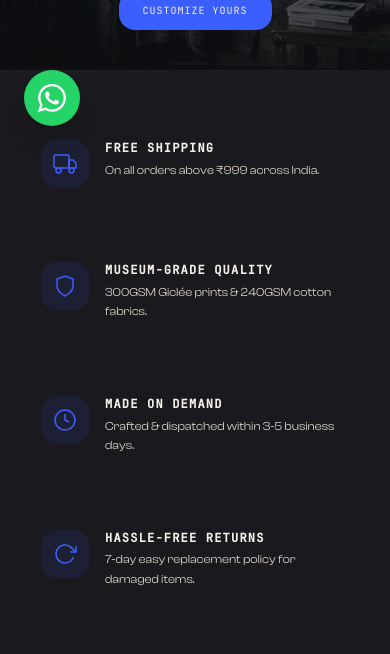
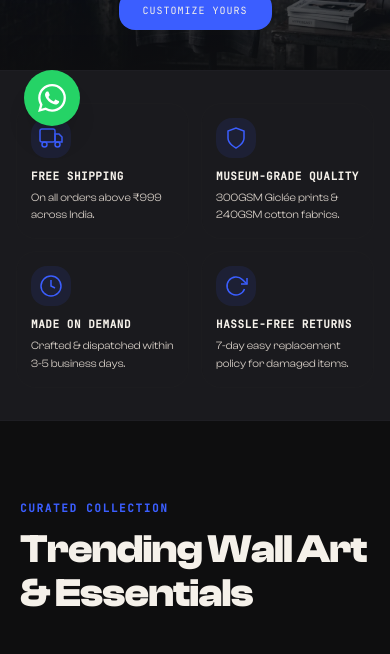
Before and after one commit to JbRzKratos/StarBy, a Next.js app: page / in a window 390 px wide. Shown: the part 694-1348 px from the top of the page. Built offline with nearby package versions, Linux system fonts and the light colour scheme; no server answers.

Commit message:
Fixed some ar bugs & Mobile buttons bugs

```diff
--- a/app/globals.css
+++ b/app/globals.css
@@ -81,7 +81,16 @@
     cursor: auto !important;
   }
 
-  /* Hide floating widgets (Tawk.to chat & WhatsApp) when any drawer or modal is open */
+  /* Hide underlying page content during AR camera preview so WebXR background doesn't bleed through */
+  body.ar-active main,
+  body.ar-active header:not(#xr-overlay header),
+  body.ar-active footer {
+    visibility: hidden !important;
+    opacity: 0 !important;
+    pointer-events: none !important;
+  }
+
+  /* Hide floating widgets (Tawk.to chat & WhatsApp) when any drawer or modal or AR is open */
   body[style*='overflow: hidden'] .fixed.bottom-6.left-6,
   body[style*='overflow: hidden'] .fixed.bottom-24.right-6,
   body[style*='overflow: hidden'] #tawk-default-container,
@@ -96,6 +105,13 @@
   body.mobile-drawer-open iframe[title*='chat' i],
   body.mobile-drawer-open iframe[title*='tawk' i],
   body.mobile-drawer-open div[class*='tawk'],
+  body.ar-active .fixed.bottom-6.left-6,
+  body.ar-active .fixed.bottom-24.right-6,
+  body.ar-active #tawk-default-container,
+  body.ar-active .tawk-min-container,
+  body.ar-active iframe[title*='chat' i],
+  body.ar-active iframe[title*='tawk' i],
+  body.ar-active div[class*='tawk'],
   .admin-root #tawk-default-container,
   .admin-root .tawk-min-container,
   .admin-root iframe[title*='chat' i],
--- a/components/home/trust-badges.tsx
+++ b/components/home/trust-badges.tsx
@@ -99,20 +99,24 @@ export function TrustBadges() {
   );
 
   return (
-    <section className="py-12 bg-graphite border-y border-smoke/30">
-      <div className="section-container">
-        <div ref={containerRef} className="grid grid-cols-1 sm:grid-cols-2 lg:grid-cols-4 gap-8">
+    <section className="py-8 sm:py-12 bg-graphite border-y border-smoke/30">
+      <div className="section-container px-4 sm:px-6">
+        <div ref={containerRef} className="grid grid-cols-2 lg:grid-cols-4 gap-3 sm:gap-6">
           {BADGES.map((badge, idx) => (
             <div
               key={idx}
-              className="flex items-start gap-4 p-5 rounded-xl bg-smoke/5 border border-smoke/10 hover:border-cobalt/40 transition-colors"
+              className="flex flex-col sm:flex-row items-start gap-2.5 sm:gap-4 p-3.5 sm:p-5 rounded-xl bg-smoke/5 border border-smoke/10 hover:border-cobalt/40 transition-colors"
             >
-              <div className="p-3 bg-cobalt/10 text-cobalt rounded-lg shrink-0">{badge.icon}</div>
+              <div className="p-2 sm:p-3 bg-cobalt/10 text-cobalt rounded-lg shrink-0">
+                {badge.icon}
+              </div>
               <div>
-                <h3 className="font-mono text-caption text-bone uppercase tracking-widest font-semibold mb-1">
+                <h3 className="font-mono text-[11px] sm:text-caption text-bone uppercase tracking-wider sm:tracking-widest font-semibold mb-1">
                   {badge.title}
                 </h3>
-                <p className="font-sans text-xs text-pearl leading-relaxed">{badge.description}</p>
+                <p className="font-sans text-[11px] sm:text-xs text-pearl leading-relaxed">
+                  {badge.description}
+                </p>
               </div>
             </div>
           ))}
--- a/components/layout/navigation/navigation.mobile.tsx
+++ b/components/layout/navigation/navigation.mobile.tsx
@@ -178,7 +178,7 @@ export function NavigationMobile() {
             </button>
             <button
               onClick={() => setWishlistOpen(true)}
-              className="relative text-pearl hover:text-ember transition-colors flex items-center justify-center w-10 h-10 hidden xs:flex"
+              className="relative text-pearl hover:text-ember transition-colors flex items-center justify-center w-10 h-10"
               aria-label="Open wishlist"
             >
               <svg
--- a/components/product/webxr-preview.tsx
+++ b/components/product/webxr-preview.tsx
@@ -244,6 +244,7 @@ function XRStateReporter({ onStateChange }: { onStateChange: (isPresenting: bool
 export function WebXRPreview({ panels, onClose }: WebXRPreviewProps) {
   const [started, setStarted] = useState(false);
   const [placedMatrix, setPlacedMatrix] = useState<THREE.Matrix4 | null>(null);
+  const [showInstructions, setShowInstructions] = useState(true);
 
   return (
     <div id="xr-overlay" className="fixed inset-0 z-[200] bg-charcoal">
@@ -296,13 +297,19 @@ export function WebXRPreview({ panels, onClose }: WebXRPreviewProps) {
       )}
 
       {/* Explicit, high-visibility instructions overlaid across the bottom of the screen */}
-      {started && !placedMatrix && (
+      {started && !placedMatrix && showInstructions && (
         <div className="absolute bottom-12 left-0 right-0 z-[9999] pointer-events-none flex flex-col items-center justify-center px-4">
-          <div className="bg-charcoal/95 text-bone px-6 py-5 rounded-2xl border-2 border-cobalt shadow-[0_0_50px_rgba(0,0,0,0.8)] max-w-sm w-full text-left pointer-events-auto">
-            <h3 className="text-xl font-bold text-pearl mb-3 text-center uppercase tracking-wider">
+          <div className="bg-charcoal/95 text-bone px-6 py-5 rounded-2xl border-2 border-cobalt shadow-[0_0_50px_rgba(0,0,0,0.8)] max-w-sm w-full text-left pointer-events-auto relative">
+            <button
+              onClick={() => setShowInstructions(false)}
+              className="absolute top-3 right-3 text-pearl/60 hover:text-bone text-xs font-mono px-2 py-1 bg-smoke/40 rounded"
+            >
+              ✕ Hide
+            </button>
+            <h3 className="text-lg font-bold text-pearl mb-3 text-center uppercase tracking-wider">
               How to place
             </h3>
-            <div className="space-y-3 font-mono text-sm">
+            <div className="space-y-2.5 font-mono text-xs sm:text-sm">
               <p>
                 <span className="text-cobalt font-bold mr-2">1.</span> Point camera at a{' '}
                 <b>well-lit wall</b>.
@@ -316,6 +323,12 @@ export function WebXRPreview({ panels, onClose }: WebXRPreviewProps) {
                 appears, <b>TAP SCREEN</b> to place!
               </p>
             </div>
+            <button
+              onClick={() => setShowInstructions(false)}
+              className="mt-4 w-full py-2 bg-cobalt text-bone font-mono text-caption uppercase tracking-wider rounded-lg font-semibold"
+            >
+              Got it
+            </button>
           </div>
         </div>
       )}
```
